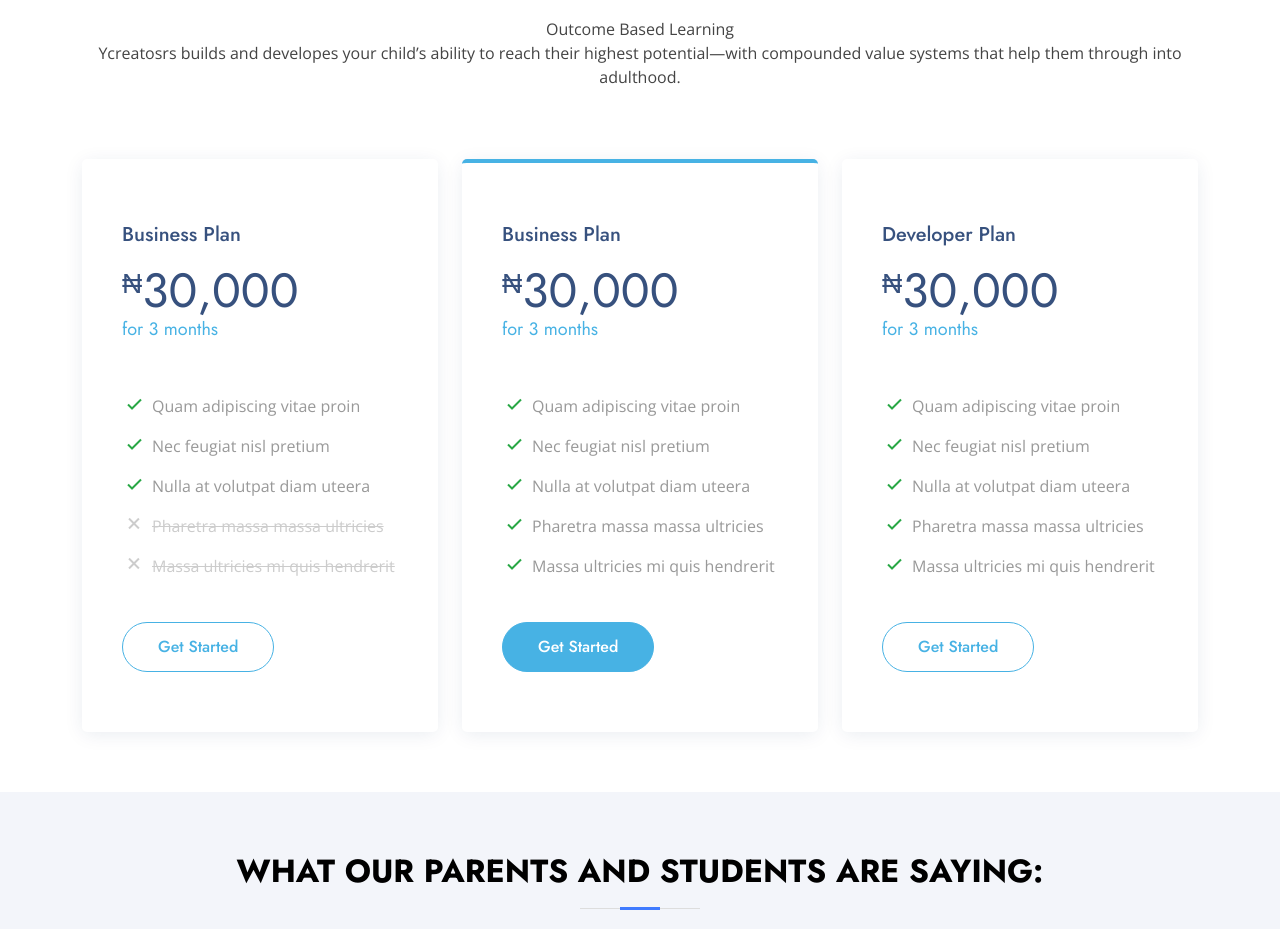
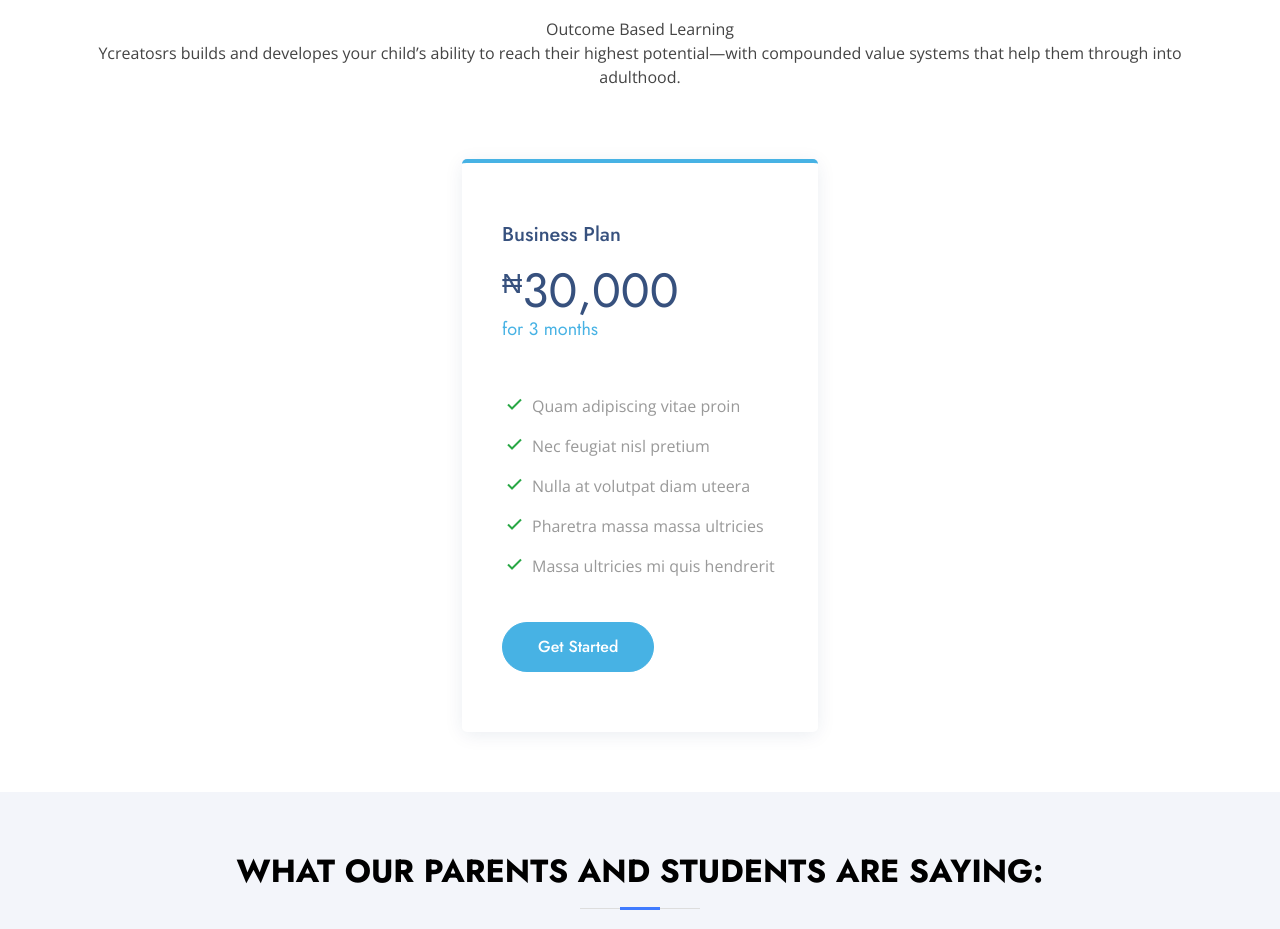
Before and after one commit to TeeblaQ1/ycreators-one-pager, a plain HTML site: page index.html in a window 1280 px wide. Shown: the part 5133-6062 px from the top of the page. Drawn offline with nearby package versions, Linux system fonts and the light colour scheme.

Commit message:
commented unused plans

```diff
--- a/index.html
+++ b/index.html
@@ -353,9 +353,9 @@
           <p>Ycreatosrs builds and developes your child’s ability to reach their highest potential—with compounded value systems that help them through into adulthood.</p>
         </div>
 
-        <div class="row">
+        <div class="row justify-content-center">
 
-          <div class="col-lg-4" data-aos="fade-up" data-aos-delay="100">
+          <!-- <div class="col-lg-4" data-aos="fade-up" data-aos-delay="100">
             <div class="box">
               <h3>Business Plan</h3>
               <h4><sup>&#8358;</sup>30,000<span>for 3 months</span></h4>
@@ -368,7 +368,7 @@
               </ul>
               <a href="#contact" class="buy-btn">Get Started</a>
             </div>
-          </div>
+          </div> -->
 
           <div class="col-lg-4 mt-4 mt-lg-0" data-aos="fade-up" data-aos-delay="200">
             <div class="box featured">
@@ -384,7 +384,7 @@
               <a href="#contact" class="buy-btn">Get Started</a>
             </div>
           </div>
-
+<!--
           <div class="col-lg-4 mt-4 mt-lg-0" data-aos="fade-up" data-aos-delay="300">
             <div class="box">
               <h3>Developer Plan</h3>
@@ -398,7 +398,7 @@
               </ul>
               <a href="#contact" class="buy-btn">Get Started</a>
             </div>
-          </div>
+          </div> -->
 
         </div>
 
```
